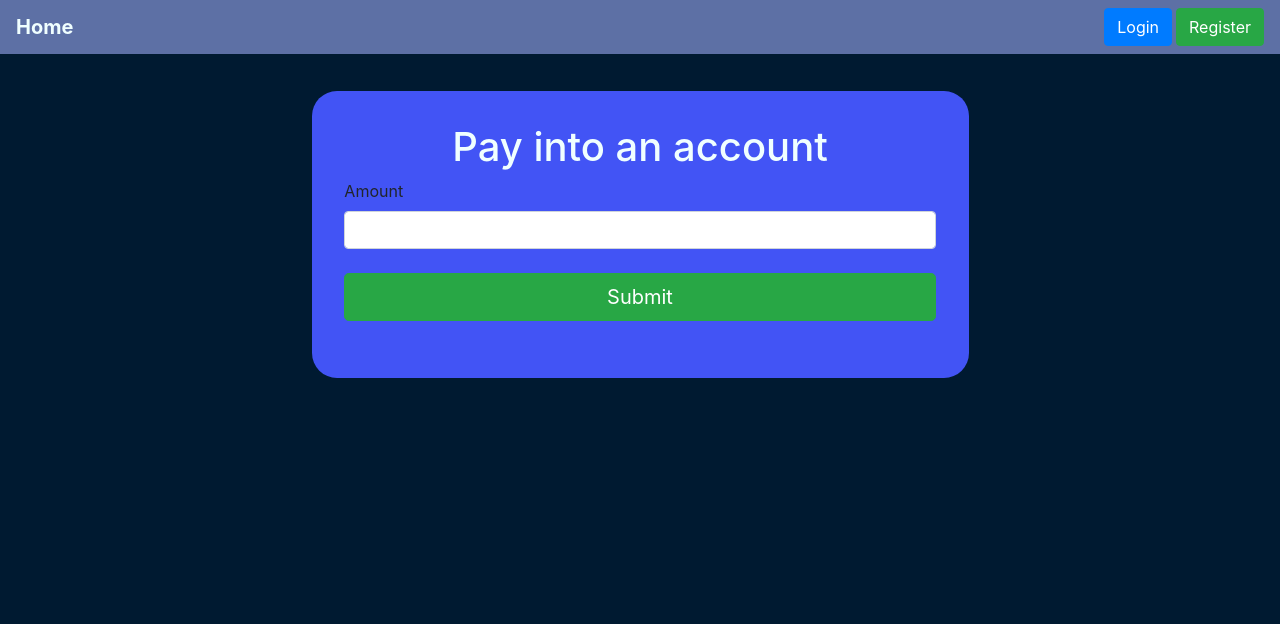
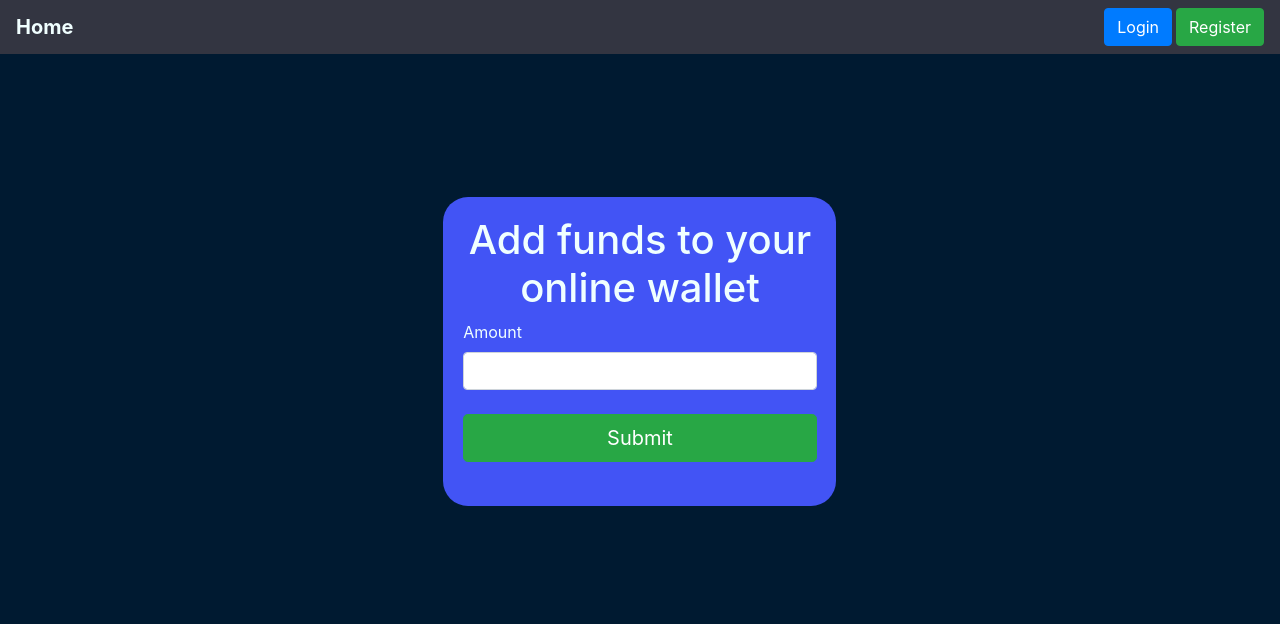
Before and after one commit to NemanjaVasiljevic/DRS_Projekat, a Python web app: template UI/API/templates/add_funds.html in a window 1280 px wide. Shown: the top 624 px of the page. Run offline with Jinja, Linux system fonts and the light colour scheme; the template is opened without the code that fills it, so the values that code supplies are empty, except form fields; form fields are guessed from the names that the template uses; some libraries are stand-ins or nearby versions.

```diff
--- a/UI/API/templates/add_funds.html
+++ b/UI/API/templates/add_funds.html
@@ -4,15 +4,15 @@ Pay into an account
 {% endblock %}
 
 {% block content %}
-<div class="container">
-    <div class="row">
-        <div class="col-sm-2"></div>
-        <div class="col-sm-8">
-            <div class="panel panel-default" style="margin:5%">
-                <div class="panel-body" style="border-radius: 25px; padding:5%; background-color: #4254f5;">
+<div class="container" id="addFunds">
+    <div class="row" style="background: transparent;">
+        <div class="col-sm-2" style="background: transparent;"></div>
+        <div class="col-sm-8" style="background: transparent;">
+            <div class="panel panel-default" style="margin:5%;background: transparent;">
+                <div  style="border-radius: 25px; padding:5%; background-color: #4254f5;">
                     <form method="POST">
                         {{form.hidden_tag()}}
-                        <h1 style="text-align: center">Pay into an account</h1>
+                        <h1 style="text-align: center;">Add funds to your online wallet</h1>
                         {{ form.amount.label() }}
                         {{ form.amount(class="form-control") }}
                         <br>
--- a/UI/API/templates/base.html
+++ b/UI/API/templates/base.html
@@ -1,6 +1,55 @@
 <!doctype html>
 
 <style>
+
+
+.meniLink
+{
+  color:azure;
+}
+.meniLink:hover
+{
+  text-decoration: none;
+  color:azure;
+}
+#meniPng:hover
+{
+  cursor:pointer;
+}
+.dropdown {
+  position: relative;
+  display: inline-block;
+}
+
+.dropdown-content {
+  display: none;
+  position: absolute;
+  background-color: #333541;
+  min-width: 250px;
+  box-shadow: 0px 8px 16px 0px rgba(0,0,0,0.2);
+  z-index: 1;
+}
+
+.dropdown-content a {
+  color: azure;
+  padding: 12px 16px;
+  text-decoration: none;
+  display: block;
+}
+
+.dropdown-content a:hover {background-color: #ffffff}
+
+.dropdown:hover .dropdown-content {
+  display: block;
+}
+
+#dropDownMenu:hover
+{
+    color:rgb(0, 0, 0);
+}
+
+
+
 
 h6
 {
@@ -12,8 +61,14 @@ h1
 }
 .body
 {
-  background-color:rgb(0, 26, 49);;
+  background-color:rgb(0, 26, 49);
 
+
+}
+
+label
+{
+  color : azure;
 }
 .link { color:azure; }
 
@@ -70,10 +125,11 @@ img {
 {
   animation: 1.5s ease-out 0s 1 slideInFromLeft;
   background-color: #4254f5;
-  position: absolute;
-  top: 20%;
-  left: 5%;
   height: 450px;
+  width: 700px;
+  position:absolute;
+  top: 0; bottom: 0; left: 0; right: 0;
+  margin: auto;
   border: 5px solid #000;
   border-radius: 15px;
   -moz-border-radius: 15px;
@@ -83,10 +139,11 @@ img {
 {
   animation: 1.5s ease-out 0s 1 slideInFromLeft;
   background-color: #4254f5;
-  position: absolute;
-  top: 10%;
-  left: 5%;
-  height: 1100px;
+  height: 1050px;
+  width:800px;
+  position:absolute;
+  top: 100px;left: 0; right: 0;
+  margin: auto;
   border: 5px solid #000;
   border-radius: 15px;
   -moz-border-radius: 15px;
@@ -96,13 +153,24 @@ img {
 {
   animation: 1.5s ease-out 0s 1 slideInFromLeft;
   background-color: #4254f5;
-  position: absolute;
-  top: 10%;
-  left: 18%;
   height: 1000px;
+  width:800px;
+  position:absolute;
+  top: 100px;left: 0; right: 0;
+  margin: auto;
   border: 5px solid #000;
   border-radius: 15px;
   -moz-border-radius: 15px;
+}
+#addFunds
+{
+  animation: 1.5s ease-out 0s 1 slideInFromLeft;
+  height: 450px;
+  width: 700px;
+  position:absolute;
+  top: 0; bottom: 0; left: 0; right: 0;
+  margin: auto;
+  background:transparent;
 }
 </style>
 <html lang="en">
@@ -112,6 +180,10 @@ img {
       <meta name="viewport" content="width=device-width, initial-scale=1, shrink-to-fit=no">
       <!-- Bootstrap CSS -->
       <link rel="stylesheet" href="https://cdn.jsdelivr.net/npm/bootstrap@4.5.3/dist/css/bootstrap.min.css" integrity="sha384-TX8t27EcRE3e/ihU7zmQxVncDAy5uIKz4rEkgIXeMed4M0jlfIDPvg6uqKI2xXr2" crossorigin="anonymous">
+      <link rel="stylesheet" href="https://cdnjs.cloudflare.com/ajax/libs/font-awesome/6.2.1/css/all.min.css"
+        integrity="sha512-MV7K8+y+gLIBoVD59lQIYicR65iaqukzvf/nwasF0nqhPay5w/9lJmVM2hMDcnK1OnMGCdVK+iQrJ7lzPJQd1w=="
+        crossorigin="anonymous" referrerpolicy="no-referrer" />
+    <link rel="stylesheet" href="style.css">
       <title>
           {% block title %}
 
@@ -121,15 +193,31 @@ img {
    <body class="body">
 
 
-    <nav class="navbar navbar-expand-md navbar-light" style="background-color:#5d70a5;">
+    <nav class="navbar navbar-expand-md navbar-light" style="background-color:#333541;">
       <div class="collapse navbar-collapse" id="navbarNav">
         <ul class="navbar-nav mr-auto">
             <li class="nav-item active">
                 <a  class=" link" href="{{ url_for('home_page') }}" style="font-size: 20px;"><b>Home</b> <span class="sr-only">(current)</span></a>
             </li>
-            <!--li class="nav-item">
-                <a class="nav-link" href="#">Market</a>
-            </li-->
+          </li>
+          {% if session["user"] %}
+          {% if session["user"]["verified"] == 1 %}
+          <li class="nav-item">
+            <div class="dropdown">
+              <a href="#" class="meniLink"id="dropDownMenu" style="font-size: 20px;margin-left: 20px;"><b>Transactions</b><i style="margin-left: 5px;" class="fa-solid fa-caret-down"></i></a>
+              <div class="dropdown-content">
+                <a class="link" href="#">Execute a transaction</a>
+                <a class="link" href="#">Transaction history</a>
+
+                </div>
+            </div>
+          </li>
+          <li class="nav-item">
+            <a href="{{ url_for('wallet_page') }}" class="link"  style="font-size: 20px;margin-left: 20px;"><b>Wallet</b><span class="sr-only">(current)</span> </a>
+          </li>
+
+          {% endif %}
+          {% endif %}
         </ul>
         <ul class="navbar-nav">
           {% if session["user"] %}
```
Also changed, not shown: Engine/EngineAPI/routes.py (+7 -1 lines), UI/API/routes.py (+17 -3 lines), UI/API/templates/wallet.html (added, +29 -0 lines), Engine/instance/database.db, UI/API/templates/32677.jpg (deleted), UI/API/templates/ZaDrs1.png (deleted), UI/Images/32677.jpg (deleted), UI/Images/ZaDrs1.png (deleted).
